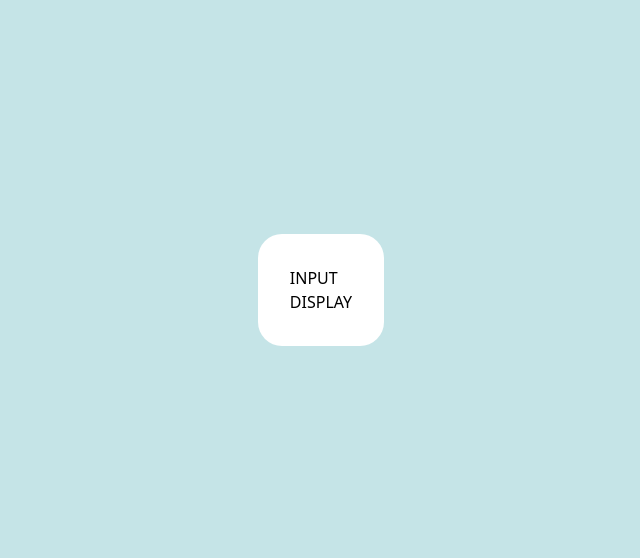
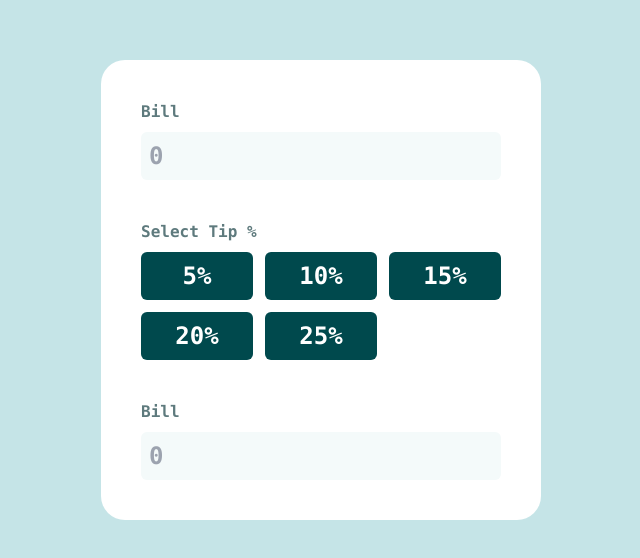
Before and after one commit to HectorKayman/react-tipper-fm, a React (Vite) app: page / in a window 1280 px wide. Shown: the part 110-668 px from the top of the page, without its empty margins (319-959 px from the left). Built offline with nearby package versions, Linux system fonts and the light colour scheme.

Commit message:
Create static part of the input form

```diff
--- a/src/App.jsx
+++ b/src/App.jsx
@@ -1,6 +1,6 @@
 export default function App() {
   return (
-    <div className="rounded-3xl bg-white p-8">
+    <div className="rounded-3xl bg-white p-10 font-mono font-bold">
       <TipForm />
       <TipDisplay />
     </div>
@@ -8,9 +8,70 @@ export default function App() {
 }
 
 function TipForm() {
-  return <div>INPUT</div>;
+  return (
+    <form className="flex flex-col gap-10">
+      <FormInput />
+
+      <fieldset className="grid grid-cols-3 gap-3">
+        <legend className="mb-2 text-darkGrayishCyan">Select Tip %</legend>
+        <FormRadio id="tip-5" value="5" peer="five">
+          5%
+        </FormRadio>
+        <FormRadio id="tip-10" value="10" peer="ten">
+          10%
+        </FormRadio>
+        <FormRadio id="tip-15" value="15" peer="fifteen">
+          15%
+        </FormRadio>
+        <FormRadio id="tip-20" value="20" peer="twenty">
+          20%
+        </FormRadio>
+        <FormRadio id="tip-25" value="25" peer="twentyFive">
+          25%
+        </FormRadio>
+      </fieldset>
+
+      <FormInput />
+    </form>
+  );
+}
+
+function FormInput() {
+  return (
+    <div className="flex flex-col">
+      <label className="mb-2 text-darkGrayishCyan" htmlFor="bill">
+        Bill
+      </label>
+      <input
+        className="rounded-md bg-VeryLightGrayishCyan p-2 text-2xl "
+        type="text"
+        id="bill"
+        placeholder="0"
+      />
+    </div>
+  );
+}
+
+function FormRadio({ id, value, peer, children }) {
+  return (
+    <div className="flex h-12 w-28 items-center justify-center">
+      <input
+        className={`peer/${peer} hidden`}
+        type="radio"
+        name="tip-percent"
+        id={id}
+        value={value}
+      />
+      <label
+        className={`h-full w-full cursor-pointer rounded-md bg-veryDarkCyan py-2 text-center text-2xl text-white peer-checked/${peer}:bg-strongCyan`}
+        htmlFor={id}
+      >
+        {children}
+      </label>
+    </div>
+  );
 }
 
 function TipDisplay() {
-  return <div>DISPLAY</div>;
+  return <div></div>;
 }
```
